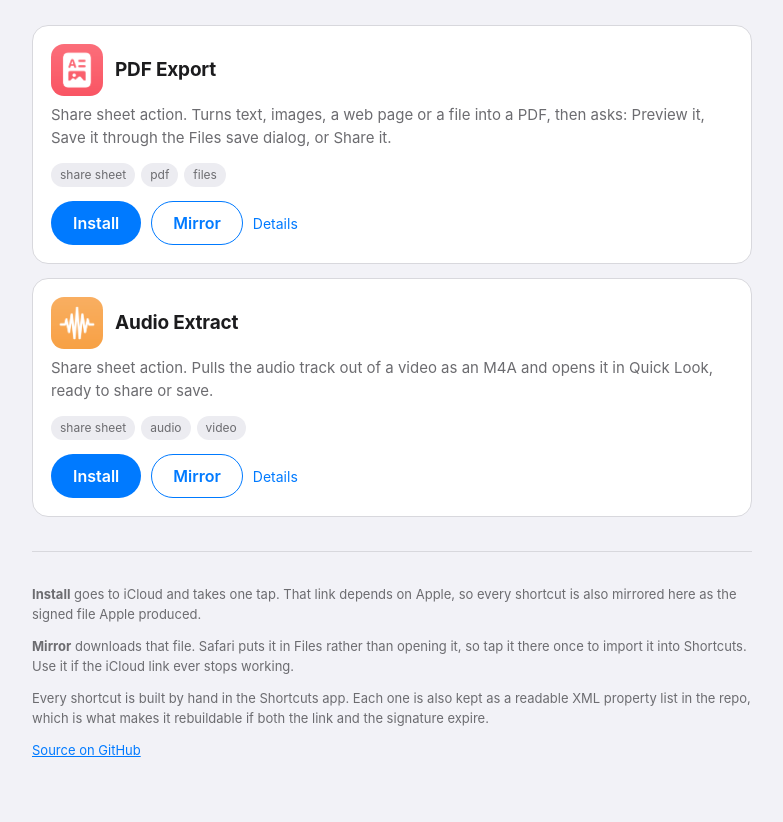
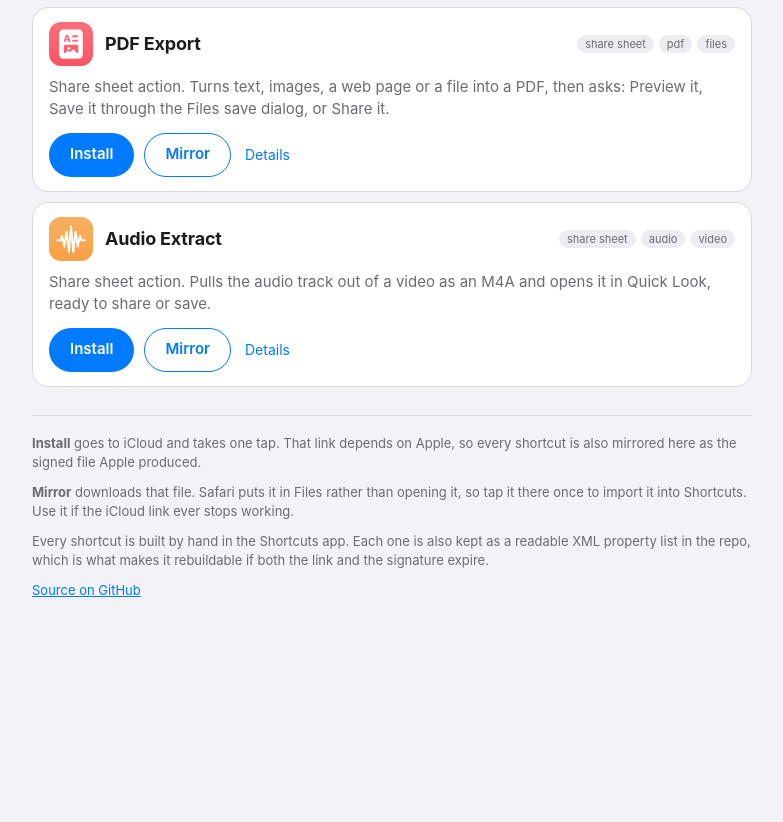
Before and after one commit to poeggi/ios-shortcuts, a plain HTML site: page index.html in a window 1280 px wide. Shown: the part 102-924 px from the top of the page, without its empty margins (248-1031 px from the left). After the commit the page ends 800 px from the top, so only its background shows below. Drawn offline with Linux system fonts and the light colour scheme.

Commit message:
Compress the cards, move tags top right, add shared style tokens
Also make the icon a required part of every shortcut folder in the README.

```diff
--- a/index.html
+++ b/index.html
@@ -15,6 +15,12 @@
     --accent: #007aff;
     --accent-text: #ffffff;
     --chip: #ececf1;
+    --radius-card: 16px;
+    --radius-icon: 12px;
+    --radius-pill: 100px;
+    --pad-card: 14px 16px;
+    --gap: 10px;
+    --tap: 44px;
   }
   @media (prefers-color-scheme: dark) {
     :root {
@@ -31,41 +37,54 @@
   * { box-sizing: border-box; }
   body {
     margin: 0;
-    padding: max(env(safe-area-inset-top), 24px) 16px 48px;
+    padding: max(env(safe-area-inset-top), 20px) 16px 40px;
     background: var(--bg);
     color: var(--text);
     font: 16px/1.5 -apple-system, BlinkMacSystemFont, "Segoe UI", system-ui, sans-serif;
     -webkit-font-smoothing: antialiased;
   }
   main { max-width: 720px; margin: 0 auto; }
-  h1 { font-size: 30px; letter-spacing: -0.02em; margin: 0 0 6px; }
-  .lede { color: var(--dim); margin: 0 0 28px; }
+  h1 { font-size: 28px; letter-spacing: -0.02em; margin: 0 0 4px; }
+  .lede { color: var(--dim); font-size: 15px; margin: 0 0 20px; }
+
   .card {
     background: var(--card);
     border: 1px solid var(--line);
-    border-radius: 16px;
-    padding: 18px;
-    margin-bottom: 14px;
+    border-radius: var(--radius-card);
+    padding: var(--pad-card);
+    margin-bottom: var(--gap);
   }
-  .head { display: flex; align-items: center; gap: 12px; margin: 0 0 8px; }
+  .head {
+    display: flex; align-items: center; flex-wrap: wrap;
+    gap: 8px 12px; margin-bottom: 10px;
+  }
   .icon {
-    width: 52px; height: 52px; flex: 0 0 52px;
-    border-radius: 13px; display: block;
+    width: 44px; height: 44px; flex: 0 0 44px;
+    border-radius: var(--radius-icon); display: block;
+    background: var(--chip);
   }
-  .card h2 { font-size: 19px; margin: 0; letter-spacing: -0.01em; }
-  .card p { margin: 0 0 14px; color: var(--dim); font-size: 15px; }
-  .tags { display: flex; flex-wrap: wrap; gap: 6px; margin: 0 0 14px; }
+  .card h2 {
+    flex: 1 1 auto; min-width: 0;
+    font-size: 18px; margin: 0; letter-spacing: -0.01em;
+  }
+  .tags {
+    display: flex; flex-wrap: wrap; gap: 5px;
+    margin-left: auto; justify-content: flex-end;
+  }
   .tag {
     background: var(--chip); color: var(--dim);
-    font-size: 12px; padding: 3px 9px; border-radius: 100px;
+    font-size: 11px; line-height: 18px; padding: 0 8px;
+    border-radius: var(--radius-pill); white-space: nowrap;
   }
-  .row { display: flex; flex-wrap: wrap; gap: 10px; align-items: center; }
+  .card p { margin: 0 0 12px; color: var(--dim); font-size: 15px; }
+  .row { display: flex; flex-wrap: wrap; gap: var(--gap); align-items: center; }
   .btn {
-    display: inline-block; text-decoration: none;
+    display: inline-flex; align-items: center; justify-content: center;
+    text-decoration: none;
     background: var(--accent); color: var(--accent-text);
-    font-weight: 600; font-size: 16px;
-    padding: 11px 22px; border-radius: 100px;
-    min-height: 44px; line-height: 22px;
+    font-weight: 600; font-size: 15px;
+    padding: 0 20px; border-radius: var(--radius-pill);
+    min-height: var(--tap); border: 1px solid transparent;
   }
   .btn.pending {
     background: var(--chip); color: var(--dim); font-weight: 500;
@@ -73,15 +92,19 @@
   }
   .btn.mirror {
     background: transparent; color: var(--accent);
-    border: 1px solid var(--accent);
-    padding: 10px 21px;
+    border-color: var(--accent);
   }
-  .link { color: var(--accent); text-decoration: none; font-size: 14px; }
+  .link {
+    color: var(--accent); text-decoration: none; font-size: 14px;
+    display: inline-flex; align-items: center; min-height: var(--tap);
+    padding: 0 4px;
+  }
   footer {
-    margin-top: 34px; padding-top: 20px;
+    margin-top: 28px; padding-top: 18px;
     border-top: 1px solid var(--line);
     color: var(--dim); font-size: 13px;
   }
+  footer p { margin: 0 0 10px; }
   footer a { color: var(--accent); }
 </style>
 </head>
@@ -112,22 +135,24 @@
   .then(data => {
     if (data.title) document.querySelector('h1').textContent = data.title;
     document.getElementById('list').innerHTML = data.shortcuts.map(s => {
+      const dir = s.slug ? `shortcuts/${encodeURIComponent(s.slug)}/${encodeURIComponent(s.slug)}` : '';
+      const icon = dir
+        ? `<img class="icon" src="${dir}.png" width="44" height="44" alt="" onerror="this.remove()">`
+        : '';
       const tags = (s.tags || []).map(t => `<span class="tag">${esc(t)}</span>`).join('');
       const install = s.icloud
         ? `<a class="btn" href="${esc(s.icloud)}">Install</a>`
         : `<span class="btn pending">Not published yet</span>`;
-      const file = `shortcuts/${encodeURIComponent(s.slug)}/${encodeURIComponent(s.slug)}.shortcut`;
-      const mirror = s.slug && s.mirror !== false
-        ? `<a class="btn mirror" href="${file}" download>Mirror</a>` : '';
+      const mirror = dir && s.mirror !== false
+        ? `<a class="btn mirror" href="${dir}.shortcut" download>Mirror</a>` : '';
       const notes = s.notes
         ? `<a class="link" href="${REPO}${esc(s.notes)}">Details</a>` : '';
-      const icon = s.slug
-        ? `<img class="icon" src="shortcuts/${encodeURIComponent(s.slug)}/${encodeURIComponent(s.slug)}.png"
-             alt="" onerror="this.remove()">` : '';
       return `<div class="card">
-        <div class="head">${icon}<h2>${esc(s.name)}</h2></div>
+        <div class="head">
+          ${icon}<h2>${esc(s.name)}</h2>
+          ${tags ? `<div class="tags">${tags}</div>` : ''}
+        </div>
         <p>${esc(s.summary)}</p>
-        ${tags ? `<div class="tags">${tags}</div>` : ''}
         <div class="row">${install}${mirror}${notes}</div>
       </div>`;
     }).join('');
```
Also changed, not shown: 1 other file.
